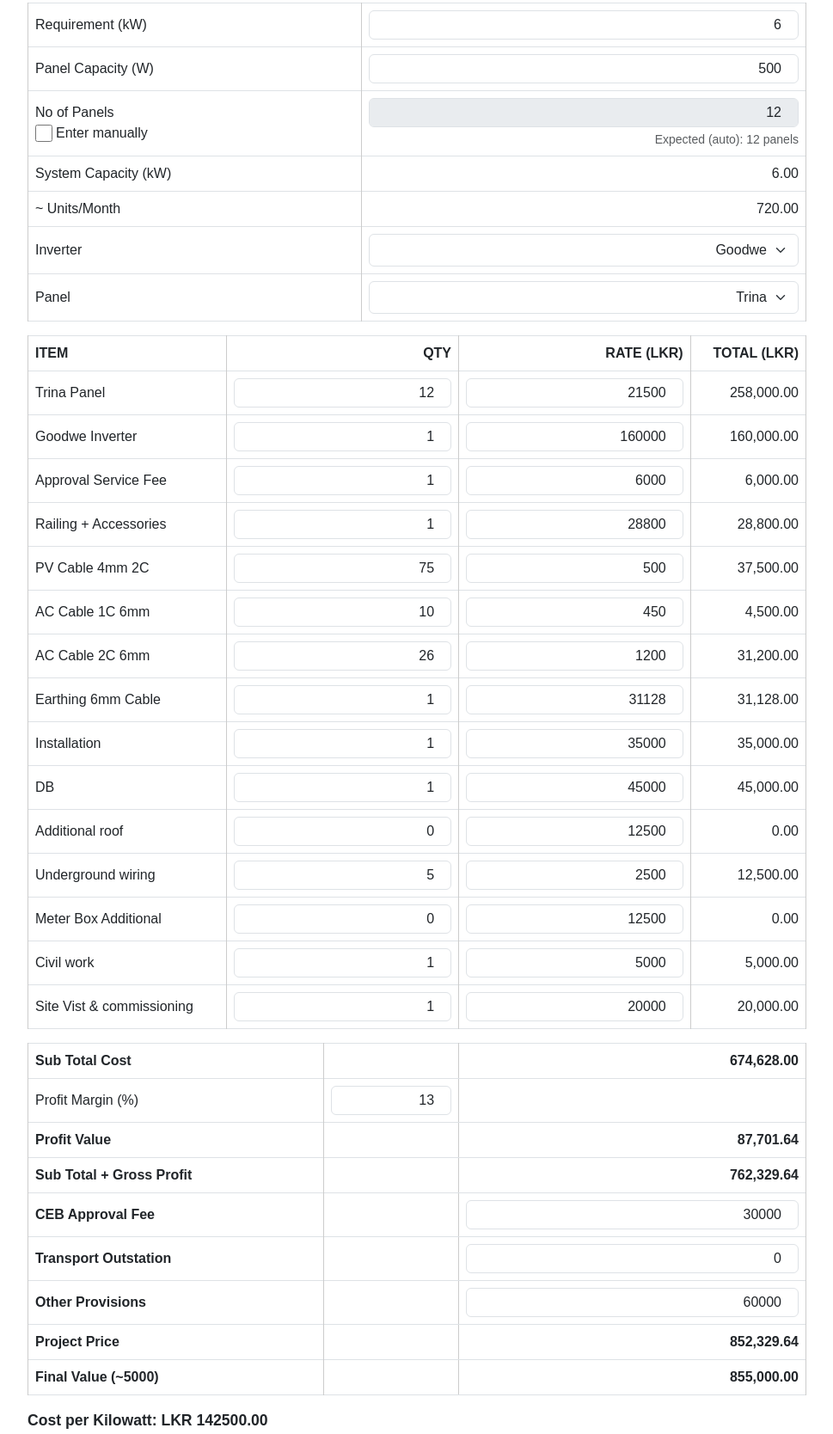
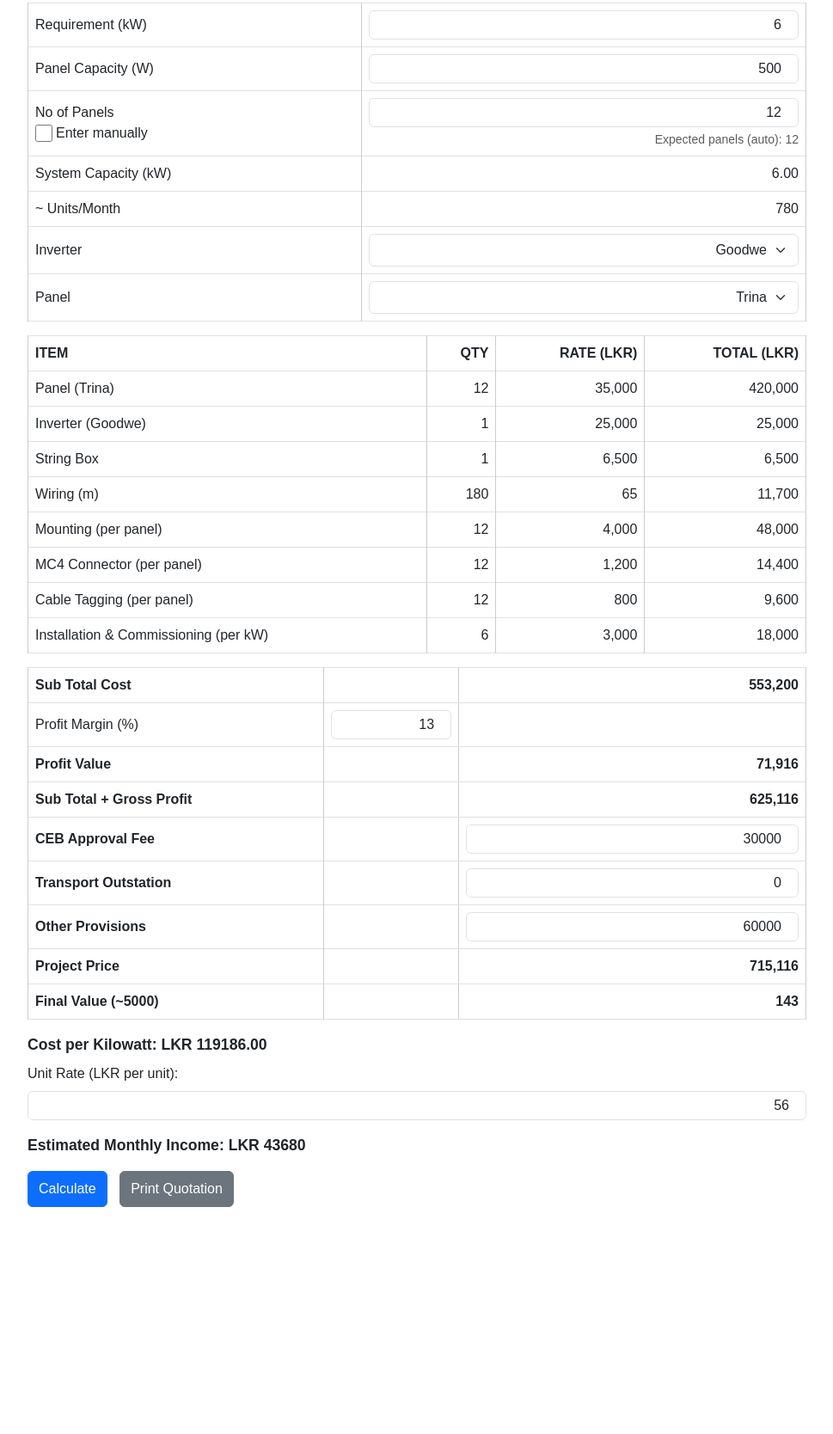
Before and after one commit to SupipiHiyadma/Energyarc, a plain HTML site: page index.html in a window 1280 px wide. Shown: the part 83-1751 px from the top of the page at 86% size, without its empty margins (155-1124 px from the left). After the commit the page ends 1517 px from the top, so only its background shows below. Drawn offline with nearby package versions, Linux system fonts and the light colour scheme.

Commit message:
Update index.html

```diff
--- a/index.html
+++ b/index.html
@@ -90,11 +90,8 @@
     }
   </style>
 </head>
- <script src="https://cdn.jsdelivr.net/npm/bootstrap@5.3.0/dist/js/bootstrap.bundle.min.js"></script>
-
 <body>
   <div class="container">
-
     <h1>Solar Project Quotation Tool</h1>
     <div class="table-responsive">
       <table class="table table-bordered">
@@ -113,12 +110,10 @@
           </tr>
           <tr>
             <td class="item">
-    No of Panels<br>
+              No of Panels<br />
               <div class="form-check">
                 <input class="form-check-input" type="checkbox" id="manual-panel-checkbox" />
-      <label class="form-check-label" for="manual-panel-checkbox">
-        Enter manually
-      </label>
+                <label class="form-check-label" for="manual-panel-checkbox">Enter manually</label>
               </div>
             </td>
             <td colspan="3">
@@ -235,210 +230,188 @@
 
     <div class="mb-3">
       <label for="unit-rate" class="form-label">Unit Rate (LKR per unit):</label>
-    <input type="number" id="unit-rate" class="form-control" value="20" min="0" step="0.1" />
+      <input type="number" id="unit-rate" class="form-control" value="56" min="0" step="0.01" />
     </div>
-  <div id="monthly-income">Monthly Income Estimation: LKR 0</div>
+
+    <div id="monthly-income">Estimated Monthly Income: LKR 0</div>
 
     <div class="button-group">
-    <button onclick="window.print()" class="btn btn-primary">Print Quotation</button>
+      <button id="calculate-btn" type="button" class="btn btn-primary">Calculate</button>
+      <button id="print-btn" type="button" class="btn btn-secondary">Print Quotation</button>
     </div>
-
   </div>
 
   <script>
-  // Initial items array with placeholders for dynamic names
-  const items = [
-    { name: "Panel", qty: 6, rate: 21500 },
-    { name: "Inverter Growatt", qty: 1, rate: 160000 },
-    { name: "Approval Service Fee", qty: 1, rate: 6000 },
-    { name: "Railing + Accessories", qty: 1, rate: 28800 },
-    { name: "PV Cable 4mm 2C", qty: 75, rate: 500 },
-    { name: "AC Cable 1C 6mm", qty: 10, rate: 450 },
-    { name: "AC Cable 2C 6mm", qty: 26, rate: 1200 },
-    { name: "Earthing 6mm Cable", qty: 1, rate: 31128 },
-    { name: "Installation", qty: 1, rate: 35000 },
-    { name: "DB", qty: 1, rate: 45000 },
-    { name: "Additional roof", qty: 0, rate: 12500 },
-    { name: "Underground wiring", qty: 5, rate: 2500 },
-    { name: "Meter Box Additional", qty: 0, rate: 12500 },
-    { name: "Civil work", qty: 1, rate: 5000 },
-    { name: "Site Vist & commissioning", qty: 1, rate: 20000 }
-  ];
+    // Prices for items by inverter type and panel type
+    const inverterPrices = {
+      "Goodwe": 25000,
+      "Growatt": 23000,
+      "Deye": 22000,
+      "Huawei": 30000,
+      "Solis": 28000
+    };
 
-  function formatCurrency(num) {
-    return num.toLocaleString("en-LK", { minimumFractionDigits: 2, maximumFractionDigits: 2 });
+    const panelPrices = {
+      "Trina": 35000,
+      "JA Solar": 37000,
+      "Canadian Solar": 36000,
+      "Longi": 35500,
+      "AE Solar": 34500,
+      "Jinko": 34000
+    };
+
+    // Other fixed item rates
+    const otherItems = {
+      'String Box': 6500,
+      'Wiring (LKR/m)': 65,
+      'Mounting (LKR/panel)': 4000,
+      'MC4 Connector (LKR/panel)': 1200,
+      'Cable Tagging (LKR/panel)': 800,
+      'Installation & Commissioning (LKR/kW)': 3000,
+      'Other Provisions': 60000,
+      'CEB Approval Fee': 30000,
+      'Transport Outstation': 0
+    };
+
+    // Calculate expected number of panels
+    function calculateExpectedPanels(requirementKw, panelW) {
+      return Math.ceil((requirementKw * 1000) / panelW);
     }
 
-  function createItemRow(item, index) {
-    const tr = document.createElement("tr");
-
-    // Item Name cell (left aligned)
-    const tdName = document.createElement("td");
-    tdName.textContent = item.name;
-    tdName.classList.add("item");
-    tr.appendChild(tdName);
-
-    // Qty cell with input
-    const tdQty = document.createElement("td");
-    const qtyInput = document.createElement("input");
-    qtyInput.type = "number";
-    qtyInput.min = 0;
-    qtyInput.step = "any";
-    qtyInput.value = item.qty;
-    qtyInput.className = "form-control";
-    qtyInput.style.textAlign = "right";
-    qtyInput.oninput = () => {
-      item.qty = parseFloat(qtyInput.value) || 0;
-      updateTable();
-    };
-    tdQty.appendChild(qtyInput);
-    tr.appendChild(tdQty);
-
-    // Rate cell with input
-    const tdRate = document.createElement("td");
-    const rateInput = document.createElement("input");
-    rateInput.type = "number";
-    rateInput.min = 0;
-    rateInput.step = "any";
-    rateInput.value = item.rate;
-    rateInput.className = "form-control";
-    rateInput.style.textAlign = "right";
-    rateInput.oninput = () => {
-      item.rate = parseFloat(rateInput.value) || 0;
-      updateTable();
-    };
-    tdRate.appendChild(rateInput);
-    tr.appendChild(tdRate);
-
-    // Total cell (calculated)
-    const tdTotal = document.createElement("td");
-    tdTotal.style.textAlign = "right";
-    tdTotal.textContent = formatCurrency(item.qty * item.rate);
-    tr.appendChild(tdTotal);
-
-    return tr;
+    // Format numbers as currency
+    function formatCurrency(num) {
+      return num.toLocaleString('en-US', { minimumFractionDigits: 0, maximumFractionDigits: 0 });
     }
 
     function updateTable() {
-  // Get input values
-  const requirement = parseFloat(document.getElementById("requirement").value) || 0;
-  const panelCapacity = parseFloat(document.getElementById("panel-capacity").value) || 0;
-  const inverterType = document.getElementById("inverter-type").value;
-  const panelType = document.getElementById("panel-type").value;
-  const manualMode = document.getElementById("manual-panel-checkbox").checked;
-  const noPanelsInput = document.getElementById("no-panels");
+      // Read inputs
+      const requirement = parseFloat(document.getElementById('requirement').value) || 0;
+      const panelCapacity = parseInt(document.getElementById('panel-capacity').value) || 0;
+      const manualPanelsChecked = document.getElementById('manual-panel-checkbox').checked;
+      const noPanelsInput = parseInt(document.getElementById('no-panels').value) || 0;
+      const inverterType = document.getElementById('inverter-type').value;
+      const panelType = document.getElementById('panel-type').value;
+      const profitMargin = parseFloat(document.getElementById('profit-margin').value) || 0;
+      const cebFee = parseFloat(document.getElementById('ceb-fee').value) || 0;
+      const transportOutstation = parseFloat(document.getElementById('transport-outstation').value) || 0;
+      const otherProvisions = parseFloat(document.getElementById('other-provisions').value) || 0;
+      const unitRate = parseFloat(document.getElementById('unit-rate').value) || 0;
 
-   // Expected panels based on requirement
-  const expectedPanels = panelCapacity > 0 ? Math.ceil((requirement * 1000) / panelCapacity) : 0;
-
-    // Determine no. of panels
-  let noPanels;
-  if (manualMode) {
-    noPanels = parseInt(noPanelsInput.value) || 0;
-    noPanelsInput.readOnly = false;
-    noPanelsInput.style.backgroundColor = "#ffffff";
+      // Calculate expected panels if not manual
+      let noPanels = noPanelsInput;
+      const expectedPanels = calculateExpectedPanels(requirement, panelCapacity);
+      if (!manualPanelsChecked) {
+        noPanels = expectedPanels;
+        document.getElementById('no-panels').value = noPanels;
+        document.getElementById('expected-panels').textContent = `Expected panels (auto): ${expectedPanels}`;
       } else {
-    noPanels = expectedPanels;
-    noPanelsInput.value = noPanels;
-    noPanelsInput.readOnly = true;
-    noPanelsInput.style.backgroundColor = "#e9ecef";
+        document.getElementById('expected-panels').textContent = `Expected panels (auto): ${expectedPanels}`;
       }
 
-  // Display expected panel info
-  const expectedPanelsText = manualMode
-    ? `Expected (auto): ${expectedPanels} panels (You entered: ${noPanels})`
-    : `Expected (auto): ${expectedPanels} panels`;
+      // Calculate system capacity (kW)
+      const systemCapacityKw = (noPanels * panelCapacity) / 1000;
+      document.getElementById('system-capacity').textContent = systemCapacityKw.toFixed(2);
 
-  const expectedPanelsDiv = document.getElementById("expected-panels");
-  expectedPanelsDiv.textContent = expectedPanelsText;
-  expectedPanelsDiv.title = "Based on requirement ÷ panel capacity";
-  expectedPanelsDiv.classList.add("text-muted", "small");
+      // Units per month ~ systemCapacity * 130
+      const monthlyUnits = Math.round(systemCapacityKw * 130);
+      document.getElementById('monthly-units').textContent = monthlyUnits;
 
-  if (manualMode && Math.abs(noPanels - expectedPanels) > 2) {
-    expectedPanelsDiv.style.color = "#dc3545"; // red
-  } else {
-    expectedPanelsDiv.style.color = "#6c757d"; // gray
-  }
+      // Build items list for pricing
+      const items = [];
 
+      // Panel
+      const panelRate = panelPrices[panelType];
+      items.push({ name: `Panel (${panelType})`, qty: noPanels, rate: panelRate, total: noPanels * panelRate });
 
-  // System capacity and unit estimation
-  const systemCapacity = (noPanels * panelCapacity / 1000);
-  const monthlyUnits = systemCapacity * 120;
+      // Inverter
+      const inverterRate = inverterPrices[inverterType];
+      items.push({ name: `Inverter (${inverterType})`, qty: 1, rate: inverterRate, total: inverterRate });
 
-  // Update fields
-  document.getElementById("system-capacity").textContent = systemCapacity.toFixed(2);
-  document.getElementById("monthly-units").textContent = monthlyUnits.toFixed(2);
+      // String Box
+      items.push({ name: "String Box", qty: 1, rate: otherItems['String Box'], total: otherItems['String Box'] });
 
-  // Update items
-  items[0].qty = noPanels;
-  items[0].name = panelType + " Panel";
-  items[1].name = inverterType + " Inverter";
-  items[1].qty = 1;
+      // Wiring - 30 m per kW approx
+      const wiringQty = Math.round(systemCapacityKw * 30);
+      items.push({ name: "Wiring (m)", qty: wiringQty, rate: otherItems['Wiring (LKR/m)'], total: wiringQty * otherItems['Wiring (LKR/m)'] });
 
-  // Rebuild items table
-  const tbody = document.getElementById("items-body");
-  tbody.innerHTML = "";
-  items.forEach((item, idx) => {
-    tbody.appendChild(createItemRow(item, idx));
+      // Mounting - per panel
+      items.push({ name: "Mounting (per panel)", qty: noPanels, rate: otherItems['Mounting (LKR/panel)'], total: noPanels * otherItems['Mounting (LKR/panel)'] });
+
+      // MC4 Connector - per panel
+      items.push({ name: "MC4 Connector (per panel)", qty: noPanels, rate: otherItems['MC4 Connector (LKR/panel)'], total: noPanels * otherItems['MC4 Connector (LKR/panel)'] });
+
+      // Cable Tagging - per panel
+      items.push({ name: "Cable Tagging (per panel)", qty: noPanels, rate: otherItems['Cable Tagging (LKR/panel)'], total: noPanels * otherItems['Cable Tagging (LKR/panel)'] });
+
+      // Installation & Commissioning - per kW
+      items.push({ name: "Installation & Commissioning (per kW)", qty: systemCapacityKw, rate: otherItems['Installation & Commissioning (LKR/kW)'], total: systemCapacityKw * otherItems['Installation & Commissioning (LKR/kW)'] });
+
+      // Fill the items table
+      const tbody = document.getElementById('items-body');
+      tbody.innerHTML = '';
+      items.forEach(item => {
+        const tr = document.createElement('tr');
+        tr.innerHTML = `
+          <td class="item">${item.name}</td>
+          <td>${item.qty.toFixed(0)}</td>
+          <td>${formatCurrency(item.rate)}</td>
+          <td>${formatCurrency(item.total)}</td>
+        `;
+        tbody.appendChild(tr);
       });
 
-  // Subtotal
-  const subtotal = items.reduce((sum, i) => sum + i.qty * i.rate, 0);
-  document.getElementById("subtotal").textContent = formatCurrency(subtotal);
+      // Calculate subtotal
+      const subtotal = items.reduce((acc, item) => acc + item.total, 0);
+      document.getElementById('subtotal').textContent = formatCurrency(subtotal);
 
-  // Profit
-  const profitMargin = parseFloat(document.getElementById("profit-margin").value) || 0;
-  const profitValue = subtotal * profitMargin / 100;
-  document.getElementById("profit-value").textContent = formatCurrency(profitValue);
+      // Calculate profit
+      const profitValue = subtotal * (profitMargin / 100);
+      document.getElementById('profit-value').textContent = formatCurrency(profitValue);
 
+      // Subtotal + profit
       const subtotalGross = subtotal + profitValue;
-  document.getElementById("subtotal-gross").textContent = formatCurrency(subtotalGross);
+      document.getElementById('subtotal-gross').textContent = formatCurrency(subtotalGross);
 
-  // Extras
-  const cebFee = parseFloat(document.getElementById("ceb-fee").value) || 0;
-  const transportOut = parseFloat(document.getElementById("transport-outstation").value) || 0;
-  const otherProv = parseFloat(document.getElementById("other-provisions").value) || 0;
+      // Set fees from input
+      document.getElementById('ceb-fee').value = cebFee;
+      document.getElementById('transport-outstation').value = transportOutstation;
+      document.getElementById('other-provisions').value = otherProvisions;
 
-  const totalPrice = subtotalGross + cebFee + transportOut + otherProv;
-  document.getElementById("total-price").textContent = formatCurrency(totalPrice);
+      // Total project price
+      const totalPrice = subtotalGross + cebFee + transportOutstation + otherProvisions;
+      document.getElementById('total-price').textContent = formatCurrency(totalPrice);
 
-  // Final value
-  const quotedValue = Math.ceil(totalPrice / 5000) * 5000;
-  document.getElementById("quoted-value").textContent = formatCurrency(quotedValue);
+      // Final value approx dividing by 5,000
+      const finalValue = Math.round(totalPrice / 5000);
+      document.getElementById('quoted-value').textContent = formatCurrency(finalValue);
 
-  // Cost per kW
-  const costPerKw = systemCapacity > 0 ? quotedValue / systemCapacity : 0;
-  document.getElementById("cost-per-watt").textContent = `Cost per Kilowatt: LKR ${costPerKw.toFixed(2)}`;
+      // Cost per kilowatt
+      const costPerKw = systemCapacityKw ? totalPrice / systemCapacityKw : 0;
+      document.getElementById('cost-per-watt').textContent = `Cost per Kilowatt: LKR ${costPerKw.toFixed(2)}`;
 
-  // Monthly income
-  const unitRate = parseFloat(document.getElementById("unit-rate").value) || 0;
+      // Monthly income approx: monthlyUnits * unitRate
       const monthlyIncome = monthlyUnits * unitRate;
-  document.getElementById("monthly-income").textContent = `Monthly Income Estimation: LKR ${monthlyIncome.toFixed(2)}`;
+      document.getElementById('monthly-income').textContent = `Estimated Monthly Income: LKR ${monthlyIncome.toFixed(0)}`;
     }
 
     // Event listeners
-  document.getElementById("requirement").addEventListener("input", updateTable);
-  document.getElementById("panel-capacity").addEventListener("input", updateTable);
-  document.getElementById("inverter-type").addEventListener("change", updateTable);
-  document.getElementById("panel-type").addEventListener("change", updateTable);
-  document.getElementById("profit-margin").addEventListener("input", updateTable);
-  document.getElementById("ceb-fee").addEventListener("input", updateTable);
-  document.getElementById("transport-outstation").addEventListener("input", updateTable);
-  document.getElementById("other-provisions").addEventListener("input", updateTable);
-  document.getElementById("unit-rate").addEventListener("input", updateTable);
-  document.getElementById("manual-panel-checkbox").addEventListener("change", updateTable);
-  document.getElementById("no-panels").addEventListener("input", updateTable);
+    document.getElementById('calculate-btn').addEventListener('click', updateTable);
 
+    // Automatically update when key inputs change
+    ['requirement', 'panel-capacity', 'manual-panel-checkbox', 'no-panels', 'inverter-type', 'panel-type', 'profit-margin', 'ceb-fee', 'transport-outstation', 'other-provisions', 'unit-rate'].forEach(id => {
+      document.getElementById(id).addEventListener('input', () => {
+        // Delay small to prevent excessive updates if needed (not implemented here)
+        updateTable();
+      });
+    });
 
-  // Initialize on load
+    // Print functionality
+    document.getElementById('print-btn').addEventListener('click', () => {
+      window.print();
+    });
+
+    // Initialize table on page load
     window.onload = updateTable;
-</script>
-  <script>
-  if ('serviceWorker' in navigator) {
-    navigator.serviceWorker.register('service-worker.js')
-      .then(reg => console.log('Service worker registered.'))
-      .catch(err => console.error('Service worker failed:', err));
-  }
   </script>
 </body>
 </html>
```
Lines whose indentation alone changed are shown as unchanged.
